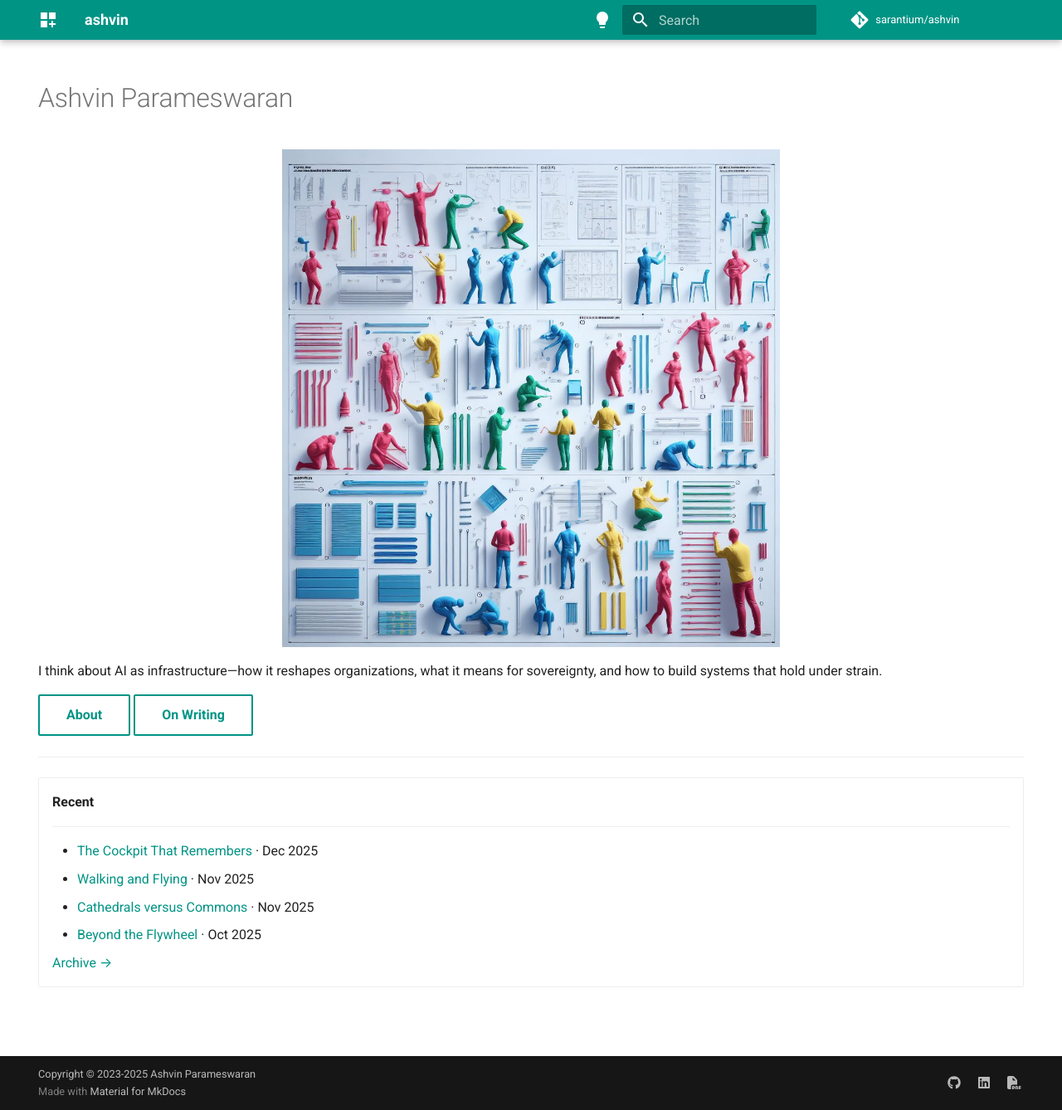
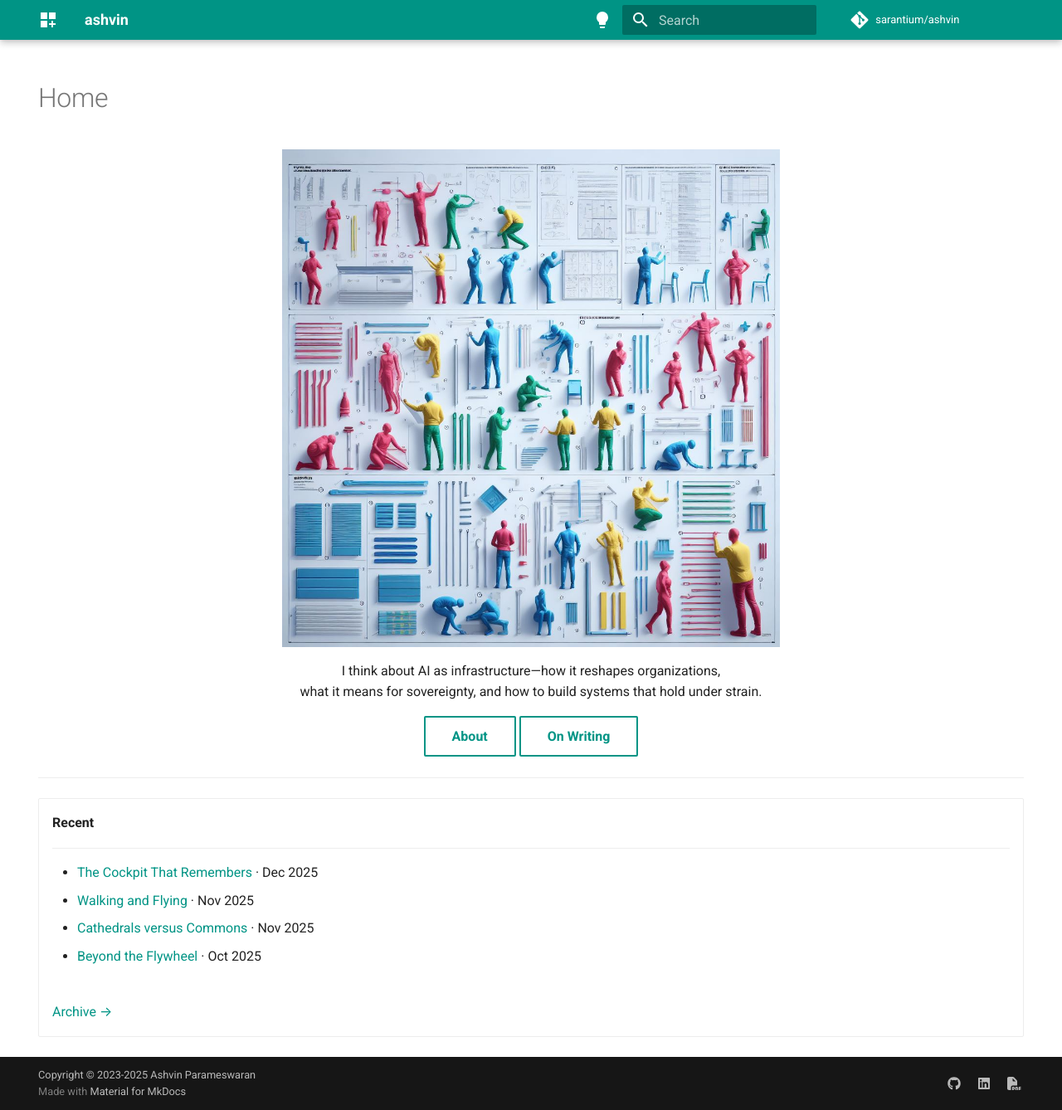
Before and after one commit to sarantium/ashvin, an MkDocs documentation site: the page built from docs/index.md, in a window 1280 px wide and 1338 px high. Shown: the whole window at 83% size. Built offline with MkDocs 1.6.1 and Material for MkDocs 9.7.7, drawn with Linux system fonts in a browser that asks for light colours; comment, search, counter and statistics services are not loaded.

Commit message:
style: refine landing page layout
- Remove H1 title (redundant with About page)
- Center tagline with line break for better flow
- Center navigation buttons
- Add spacing before Archive link in card

🤖 Generated with [Claude Code](https://claude.com/claude-code)

Co-Authored-By: Claude Opus 4.5 <noreply@anthropic.com>

```diff
--- a/docs/index.md
+++ b/docs/index.md
@@ -4,15 +4,19 @@ hide:
   - toc
 ---
 
-# Ashvin Parameswaran
-
 <figure markdown="span">
   ![Building AI Systems](assets/clones_1.jpg){ width="600" }
 </figure>
 
-I think about AI as infrastructure—how it reshapes organizations, what it means for sovereignty, and how to build systems that hold under strain.
+<p align="center" markdown>
+I think about AI as infrastructure—how it reshapes organizations,<br>
+what it means for sovereignty, and how to build systems that hold under strain.
+</p>
 
-[About](about.md){ .md-button } [On Writing](on-writing.md){ .md-button }
+<p align="center">
+<a href="about/" class="md-button">About</a>
+<a href="on-writing/" class="md-button">On Writing</a>
+</p>
 
 ---
 
@@ -27,6 +31,8 @@ I think about AI as infrastructure—how it reshapes organizations, what it mean
     - [Cathedrals versus Commons](blog/2025/11/10/cathedrals-versus-commons/) · Nov 2025
     - [Beyond the Flywheel](blog/2025/10/20/beyond-the-flywheel/) · Oct 2025
 
+    <br>
+
     [Archive →](blog/index.md)
 
 </div>
```
